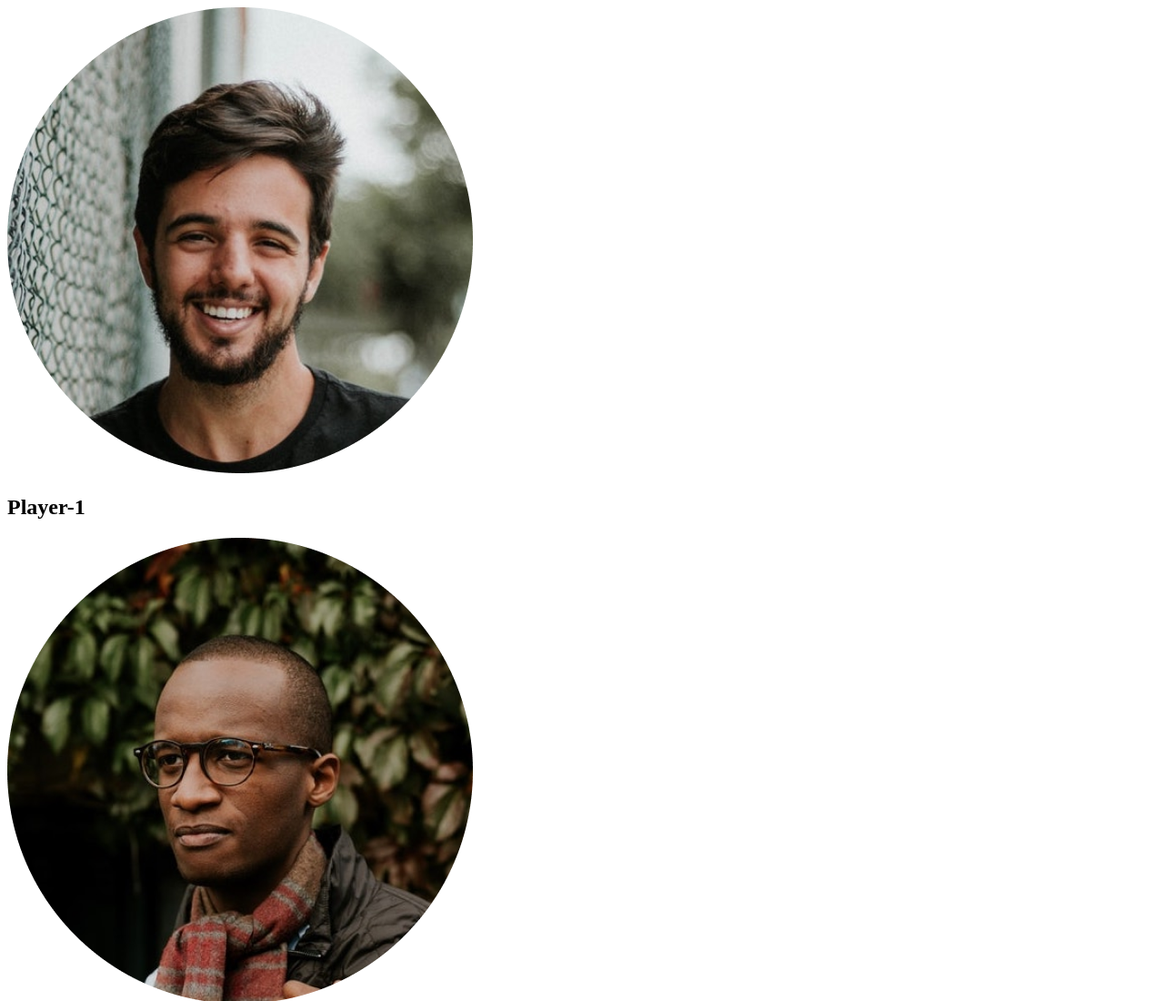
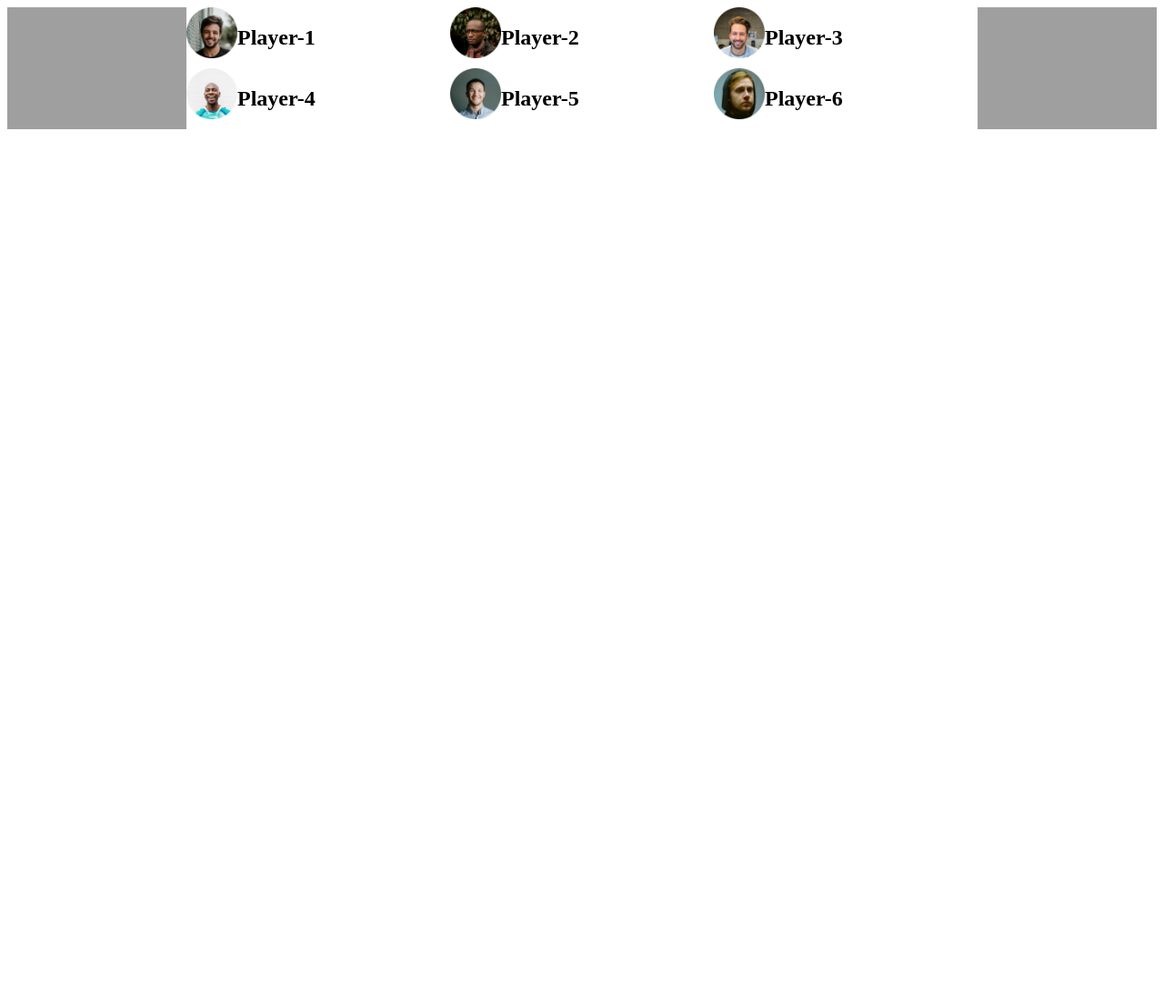
Before and after one commit to adnanhjoy/leader-board, a plain HTML site: page index.html in a window 1280 px wide. Shown: the top 1100 px of the page at 91% size. After the commit the page ends 800 px from the top, so only its background shows below. Drawn offline with Linux system fonts and the light colour scheme.

Commit message:
Leader-Board

```diff
--- a/index.html
+++ b/index.html
@@ -16,7 +16,7 @@
     </header>
 
     <main>
-        <section>
+        <section class="container">
             <div class="top-players">
                 <div class="players">
                     <div class="player">
--- a/style.css
+++ b/style.css
@@ -0,0 +1,27 @@
+main {
+    background-color: #9F9F9F;
+}
+
+/* .container {
+    background-color: #9F9F9F;
+} */
+
+.top-players {
+    width: 870px;
+    margin: auto;
+    background-color: white;
+}
+
+.players {
+    display: grid;
+    grid-template-columns: repeat(3, 1fr);
+}
+
+.player img {
+    height: 56px;
+    width: 56px;
+}
+
+.player {
+    display: flex;
+}
```
